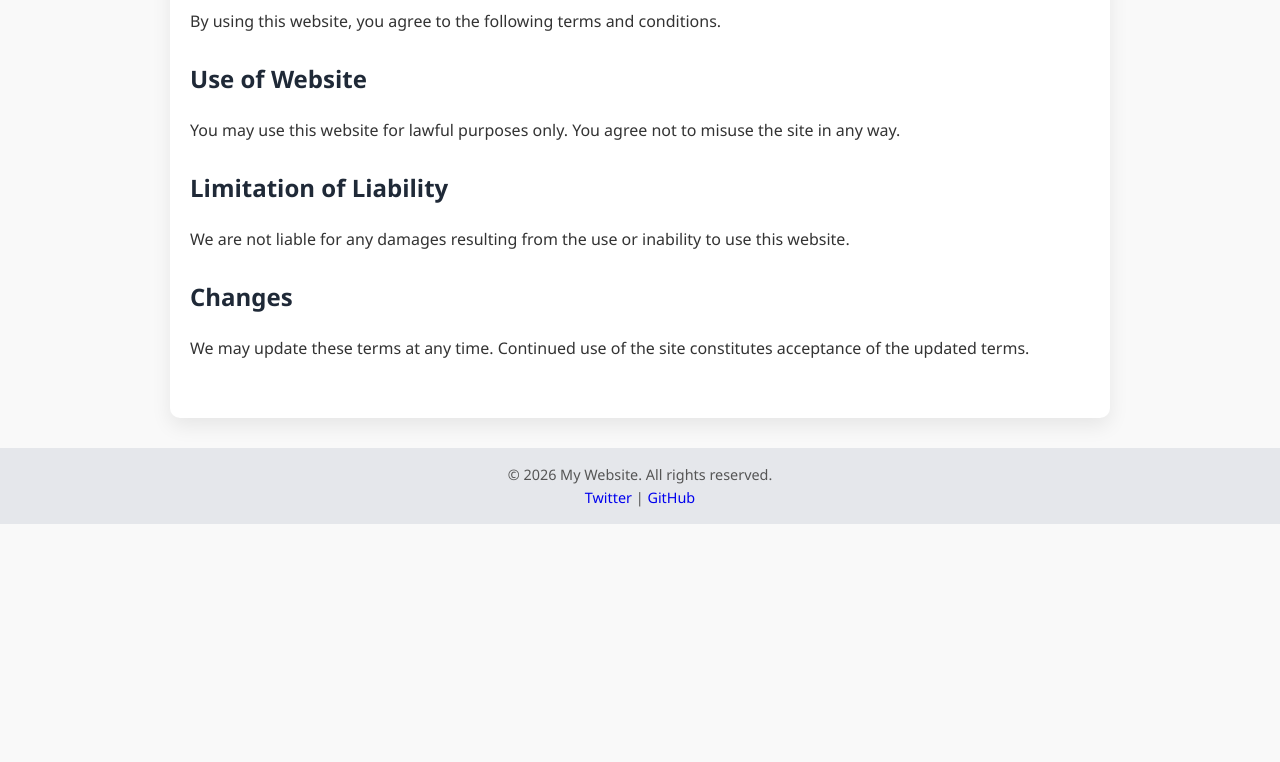
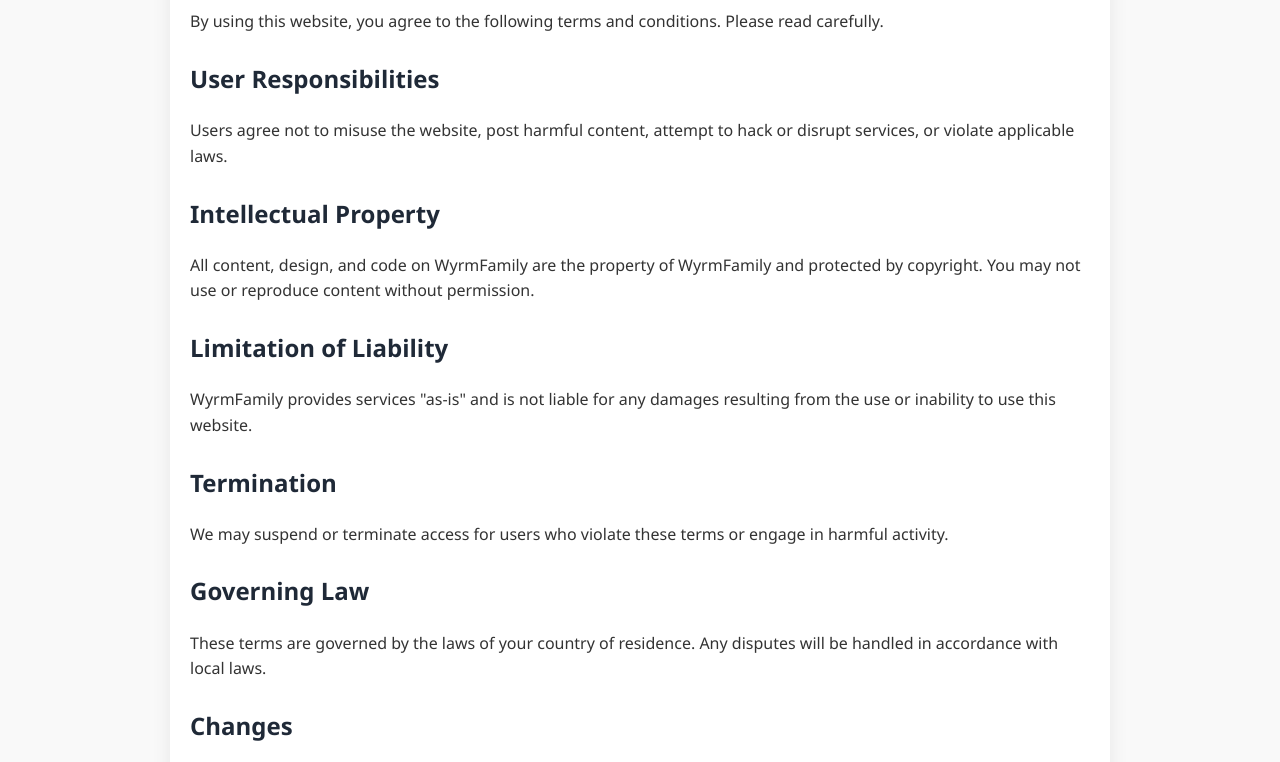
Before and after one commit to WyrmFamily/legal, a plain HTML site: page terms-of-service.html in a window 1280 px wide. Shown: the part 183-945 px from the top of the page. Before the commit the page ends 800 px from the top, so only its background shows below. Drawn offline with Linux system fonts and the light colour scheme.

Commit message:
Update Terms of Service for WyrmFamily branding

```diff
--- a/terms-of-service.html
+++ b/terms-of-service.html
@@ -3,8 +3,8 @@
 <head>
   <meta charset="UTF-8">
   <meta name="viewport" content="width=device-width, initial-scale=1.0">
-  <meta name="description" content="Read the Terms of Service for MyWebsite. Understand rules, limitations, and your rights.">
-  <title>Terms of Service</title>
+  <meta name="description" content="Read the Terms of Service for WyrmFamily. Understand rules, limitations, and your rights.">
+  <title>Terms of Service - WyrmFamily</title>
   <link rel="icon" href="favicon.ico" type="image/x-icon">
   <style>
     body { margin: 0; font-family: 'Segoe UI', Tahoma, Geneva, Verdana, sans-serif; line-height: 1.6; background: #f9f9f9; color: #333; scroll-behavior: smooth; }
@@ -18,12 +18,14 @@
     h1 { color: #1f2937; }
     h2 { margin-top: 25px; color: #1f2937; }
     footer { background-color: #e5e7eb; text-align: center; padding: 15px; margin-top: 30px; font-size: 0.9em; color: #555; }
+    .contact-links { margin-top:10px; }
+    .contact-links a { color:#4f46e5; font-weight:bold; margin:0 5px; }
     @media (max-width: 600px) { header { flex-direction: column; gap: 10px; } nav { flex-direction: column; width: 100%; } nav a { text-align: center; width: 100%; } }
   </style>
 </head>
 <body>
   <header>
-    <div class="logo">MyWebsite</div>
+    <div class="logo">WyrmFamily</div>
     <nav>
       <a href="index.html">Home</a>
       <a href="privacy-policy.html">Privacy Policy</a>
@@ -33,23 +35,32 @@
 
   <main>
     <h1>Terms of Service</h1>
-    <p>By using this website, you agree to the following terms and conditions.</p>
+    <p>By using this website, you agree to the following terms and conditions. Please read carefully.</p>
 
-    <h2>Use of Website</h2>
-    <p>You may use this website for lawful purposes only. You agree not to misuse the site in any way.</p>
+    <h2>User Responsibilities</h2>
+    <p>Users agree not to misuse the website, post harmful content, attempt to hack or disrupt services, or violate applicable laws.</p>
+
+    <h2>Intellectual Property</h2>
+    <p>All content, design, and code on WyrmFamily are the property of WyrmFamily and protected by copyright. You may not use or reproduce content without permission.</p>
 
     <h2>Limitation of Liability</h2>
-    <p>We are not liable for any damages resulting from the use or inability to use this website.</p>
+    <p>WyrmFamily provides services "as-is" and is not liable for any damages resulting from the use or inability to use this website.</p>
+
+    <h2>Termination</h2>
+    <p>We may suspend or terminate access for users who violate these terms or engage in harmful activity.</p>
+
+    <h2>Governing Law</h2>
+    <p>These terms are governed by the laws of your country of residence. Any disputes will be handled in accordance with local laws.</p>
 
     <h2>Changes</h2>
-    <p>We may update these terms at any time. Continued use of the site constitutes acceptance of the updated terms.</p>
+    <p>We may update these terms at any time. Continued use of the website constitutes acceptance of the updated terms.</p>
   </main>
 
   <footer>
-    &copy; 2026 My Website. All rights reserved.
-    <div class="social-links">
-      <a href="#">Twitter</a> |
-      <a href="#">GitHub</a>
+    &copy; 2026 WyrmFamily. All rights reserved.
+    <div class="contact-links">
+      <a href="mailto:wyrmfamily@gmx.net">Contact via Email</a> |
+      <a href="https://github.com/WyrmFamily">GitHub</a>
     </div>
   </footer>
 </body>
```
